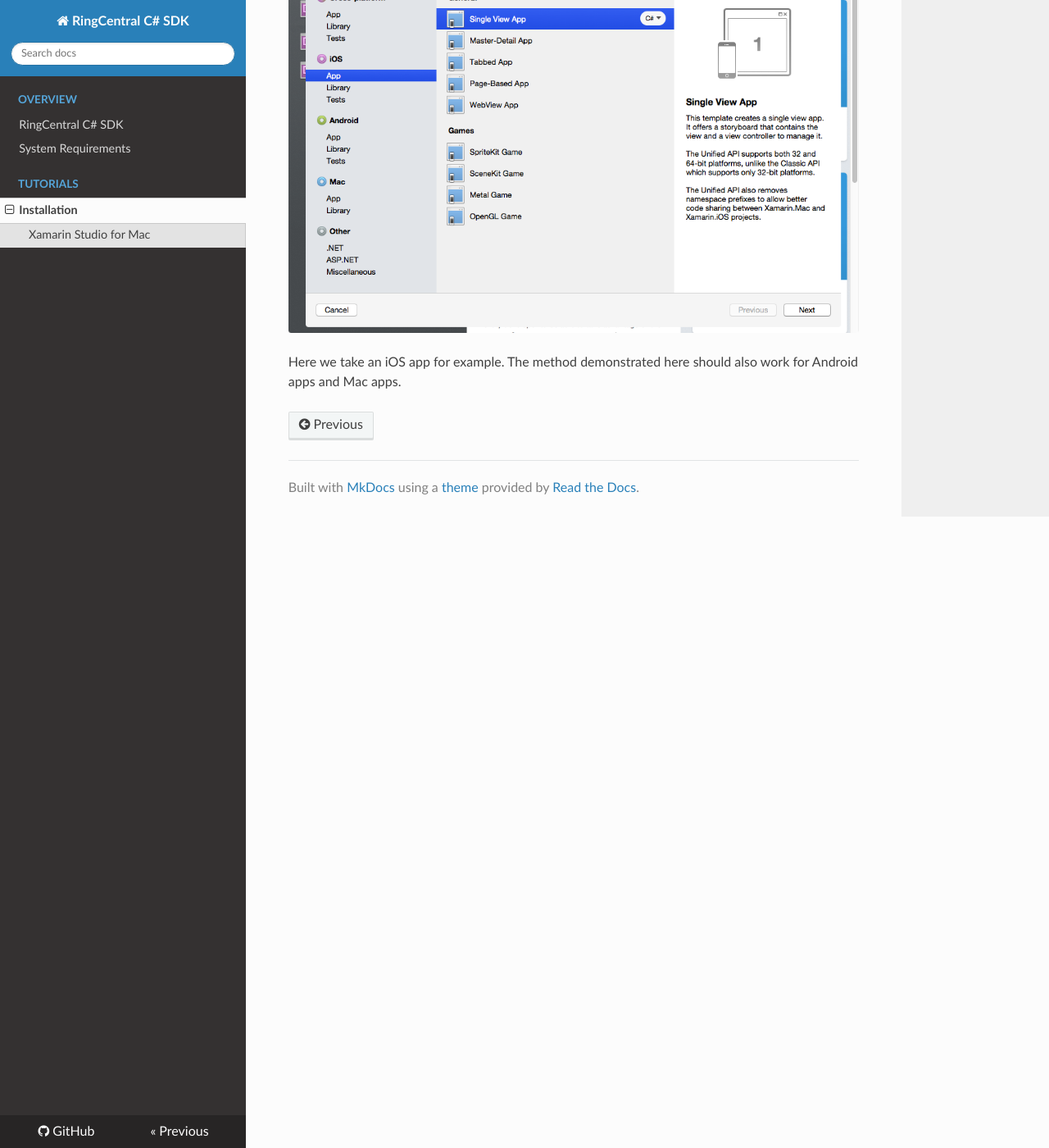
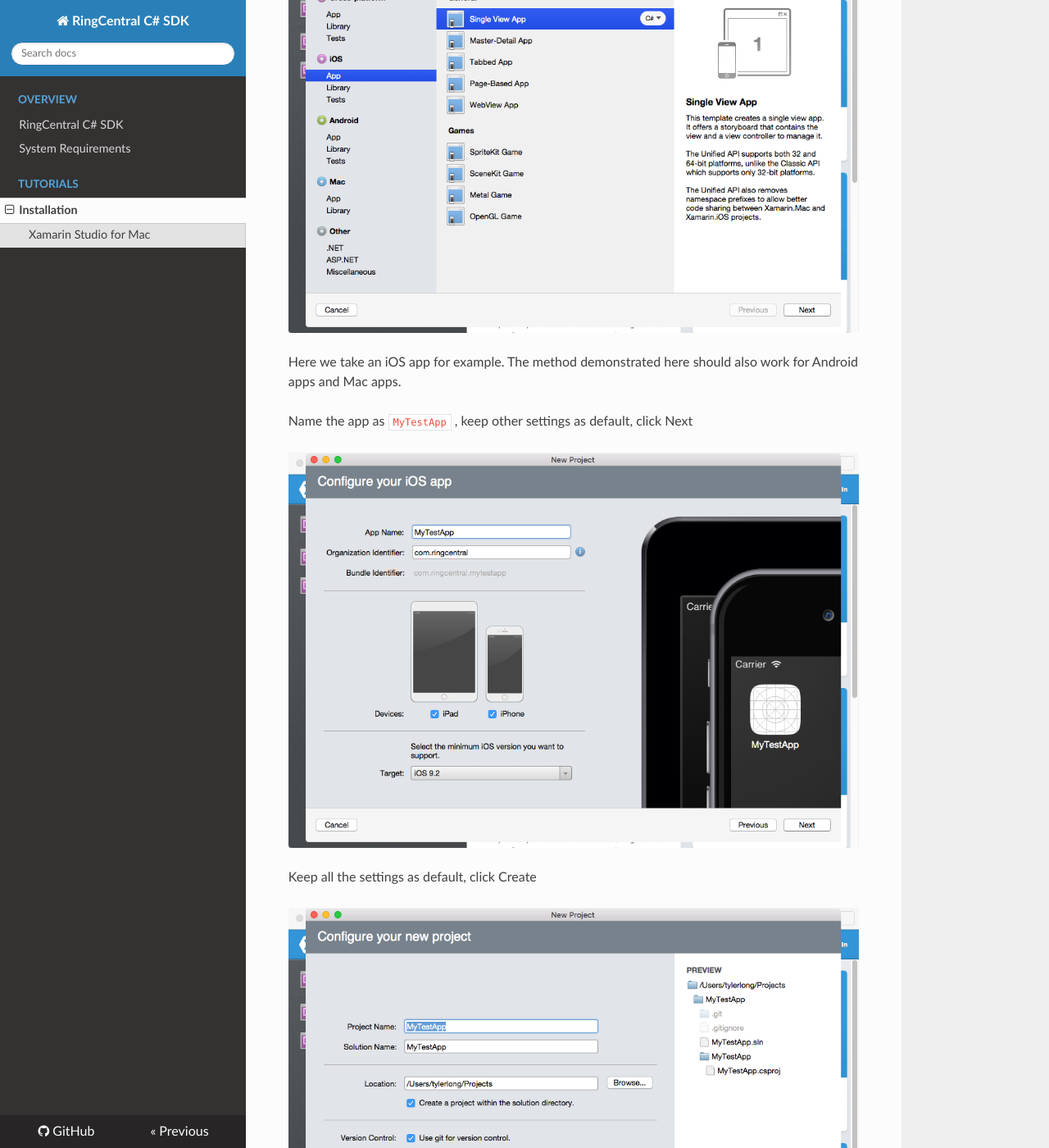
Before and after one commit to tylerlong/ringcentral-csharp-docs, an MkDocs documentation site: the page built from docs/installation.md, in a window 1280 px wide and 1400 px high, scrolled down 1503 px. Shown: the whole window at 82% size. Built offline with MkDocs 1.6.1, drawn with Linux system fonts in a browser that asks for light colours; nearby versions of some CDN libraries; old or Windows-style settings are respelled for this version of MkDocs.

Commit message:
How to create a test app

```diff
--- a/docs/installation.md
+++ b/docs/installation.md
@@ -19,3 +19,15 @@ Choose iOS -> App -> Single View App, click Next
 
 Here we take an iOS app for example.
 The method demonstrated here should also work for Android apps and Mac apps.
+
+Name the app as `MyTestApp` , keep other settings as default, click Next
+
+![Create Test App](screenshots/create-test-app-1.png)
+
+Keep all the settings as default, click Create
+
+![Create Test App](screenshots/create-test-app-2.png)
+
+Test app created
+
+![Test App Created](screenshots/test-app-created.png)
```
Also changed, not shown: docs/screenshots/create-test-app-1.png (added), docs/screenshots/create-test-app-2.png (added), docs/screenshots/test-app-created.png (added).
